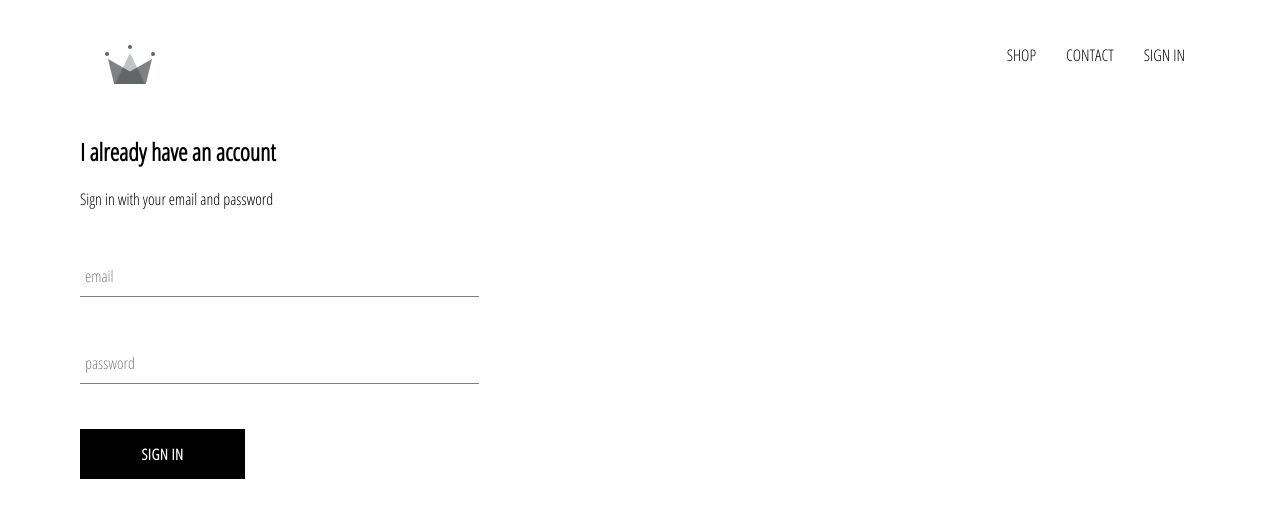
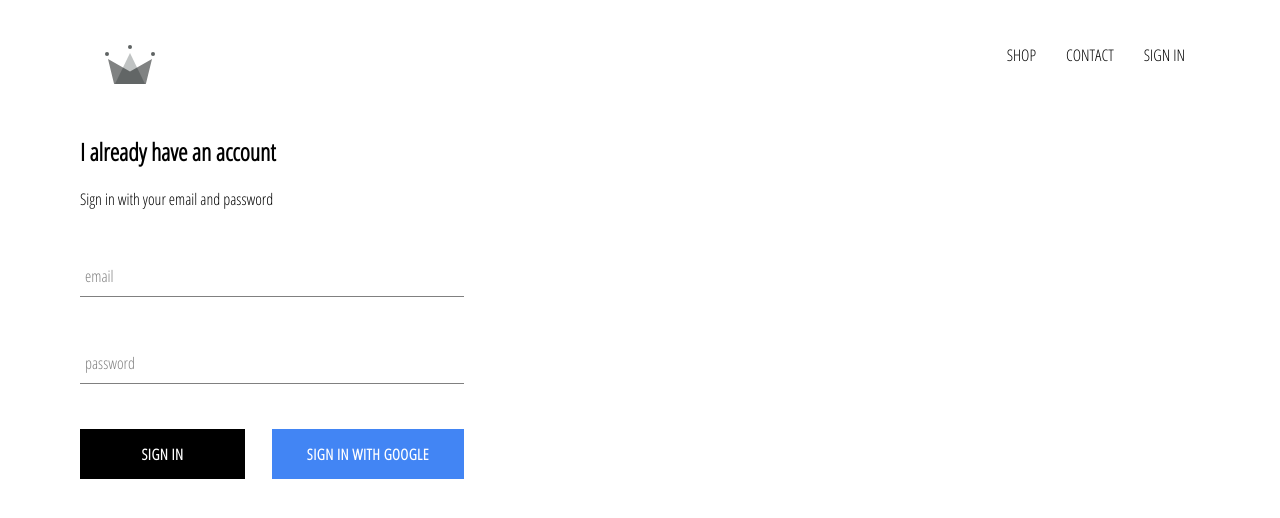
Before and after one commit to rumu10/Clothing-Store, a React (Create React App) app: page /signin in a window 1280 px wide. Shown: the top 518 px of the page. Built offline with nearby package versions, Linux system fonts and the light colour scheme.

Commit message:
Firebase integrated

```diff
--- a/package.json
+++ b/package.json
@@ -8,7 +8,7 @@
     "react": "^16.10.2",
     "react-dom": "^16.10.2",
     "react-router-dom": "^5.1.2",
-    "react-scripts": "3.2.0"
+    "react-scripts": "^3.3.0"
   },
   "scripts": {
     "start": "react-scripts start",
--- a/src/App.css
+++ b/src/App.css
@@ -8,3 +8,7 @@
     text-decoration: none;
     color: black;
   }
+
+  * {
+    box-sizing: border-box;
+  }
--- a/src/App.js
+++ b/src/App.js
@@ -6,11 +6,35 @@
 import ShopPage from './pages/shop/shop.component'
 import Header from './component/header/header.component.jsx';
 import SignInAndSignUpPage from './pages/signin-and-signup/signin-and-signup.component'
+import {auth} from './firebase/firebase.util'
 
-function App() {
+class App extends React.Component {
+  constructor(){
+    super();
+
+    this.state={
+      currentUser:null
+    };
+  }
+
+  unsubscrimeFromAuth= null;
+
+  componentDidUpdate(){
+    this.unsubscrimeFromAuth=auth.onAuthStateChanged(user => {
+      this.setState({
+        currentUser:user
+      });
+    })
+  };
+
+  componentWillUnmount(){
+    this.unsubscrimeFromAuth();
+  };
+
+  render(){
     return (
       <div className="App">
-      <Header/>
+        <Header currentUser={this.state.currentUser}/>
         <Switch>
           <Route exact path='/' component= {Homepage}/>
           <Route path='/shop' component= {ShopPage}/>
@@ -21,4 +45,6 @@
     );
   }
 
+}
+
 export default App;
--- a/src/component/custom-button/custom-button.component.jsx
+++ b/src/component/custom-button/custom-button.component.jsx
@@ -2,9 +2,10 @@
 
 import './custom-button.styles.scss';
 
-const CustomButton = ({ children, ...otherProps }) => (
-  <button className='custom-button' {...otherProps}>
-    {children}
+const CustomButton = ({ children, isGoogleSignIn, ...otherProps }) => (
+  <button
+     className={`${isGoogleSignIn? 'google-sign-in':null} custom-button`} {...otherProps}>
+     {children}
   </button>
 );
 
--- a/src/component/custom-button/custom-button.styles.scss
+++ b/src/component/custom-button/custom-button.styles.scss
@@ -19,4 +19,13 @@
       color: black;
       border: 1px solid black;
     }
+    &.google-sign-in {
+        background-color: #4285f4;
+        color: white;
+
+        &:hover {
+          background-color: #357ae8;
+          border: none;
+        }
+      }
   }
--- a/src/component/header/header.component.jsx
+++ b/src/component/header/header.component.jsx
@@ -1,11 +1,11 @@
 import React from 'react';
 import { Link } from 'react-router-dom';
-
+import {auth} from '../../firebase/firebase.util';
 import { ReactComponent as Logo } from '../../assets/crown.svg';
 
 import './header.styles.scss';
 
-const Header = () => (
+const Header = ({currentUser}) => (
   <div className='header'>
     <Link className='logo-container' to='/'>
       <Logo className='logo' />
@@ -17,9 +17,11 @@
       <Link className='option' to='/contact'>
         CONTACT
       </Link>
-      <Link className='option' to='/signin'>
-        SIGN IN
-      </Link>
+      {currentUser?(
+        <div className='option' onClick={()=> auth.signOut()}>SIGN OUT</div>
+      ): (
+        <Link className='option' to='/signin'>SIGN IN</Link>
+      )}
     </div>
   </div>
 );
--- a/src/component/header/header.styles.scss
+++ b/src/component/header/header.styles.scss
@@ -20,6 +20,7 @@
 
       .option {
         padding: 10px 15px;
+        cursor: pointer;
       }
     }
   }
--- a/src/component/signin/signin.component.jsx
+++ b/src/component/signin/signin.component.jsx
@@ -1,6 +1,7 @@
 import React from 'react'
 import FormInput from '../form-input/form-input.component';
 import CustomButton from '../custom-button/custom-button.component';
+import {signInWithGoogle} from '../../../src/firebase/firebase.util'
 
 import './signin.styles.scss';
 
@@ -49,7 +50,10 @@
                 label='password'
                 required
               />
-              <CustomButton type='submit'> Sign in </CustomButton>
+              <div className='buttons'>
+                <CustomButton type='submit'> Sign in </CustomButton>
+                <CustomButton onClick={signInWithGoogle} isGoogleSignIn> Sign in with google </CustomButton>
+              </div>
             </form>
           </div>
         );
--- a/src/component/signin/signin.styles.scss
+++ b/src/component/signin/signin.styles.scss
@@ -6,4 +6,8 @@
     .title {
       margin: 10px 0;
     }
+    .buttons {
+        display: flex;
+        justify-content: space-between;
+      }
   }
--- /dev/null
+++ b/src/firebase/firebase.util.jsx
@@ -0,0 +1,25 @@
+import firebase from 'firebase/app';
+import 'firebase/firestore';
+import 'firebase/auth';
+
+const config= {
+    apiKey: "AIzaSyANXYRx5Gzd6hUL7SI0sFksl9mRzYhtIPA",
+    authDomain: "clothing-db-62c35.firebaseapp.com",
+    databaseURL: "https://clothing-db-62c35.firebaseio.com",
+    projectId: "clothing-db-62c35",
+    storageBucket: "clothing-db-62c35.appspot.com",
+    messagingSenderId: "866020751135",
+    appId: "1:866020751135:web:4e7c138225d2d40bafa22a",
+    measurementId: "G-1XL805D83X"
+  };
+
+  firebase.initializeApp(config);
+
+  export const auth= firebase.auth();
+  export const firestore= firebase.firestore();
+
+  const provider = new firebase.auth.GoogleAuthProvider();
+  provider.setCustomParameters({prompt: 'select_account'});
+  export const signInWithGoogle = () => auth.signInWithPopup(provider);
+
+  export default firebase;
```
Also changed, not shown: 1 other file (tests, documents, lock files or other folders). Lines whose indentation alone changed are shown as unchanged.
